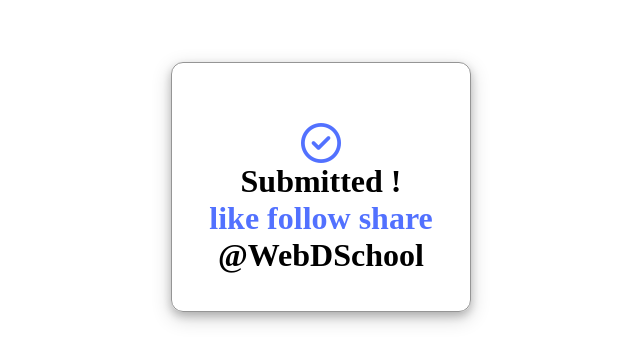
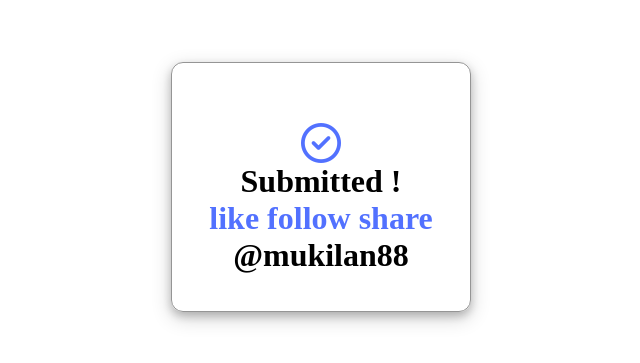
Before and after one commit to mukilan88/Naughty-Button, a plain HTML site: page submit.html in a window 1280 px wide. Shown: the part 213-576 px from the top of the page, without its empty margins (319-959 px from the left). Drawn offline with Linux system fonts and the light colour scheme.

Commit message:
Update submit.html

```diff
--- a/submit.html
+++ b/submit.html
@@ -19,7 +19,7 @@
         <h1>
           Submitted ! <br />
           <span class="link">like follow share</span> <br />
-          @WebDSchool
+          @mukilan88
         </h1>
       </span>
     </div>
```
